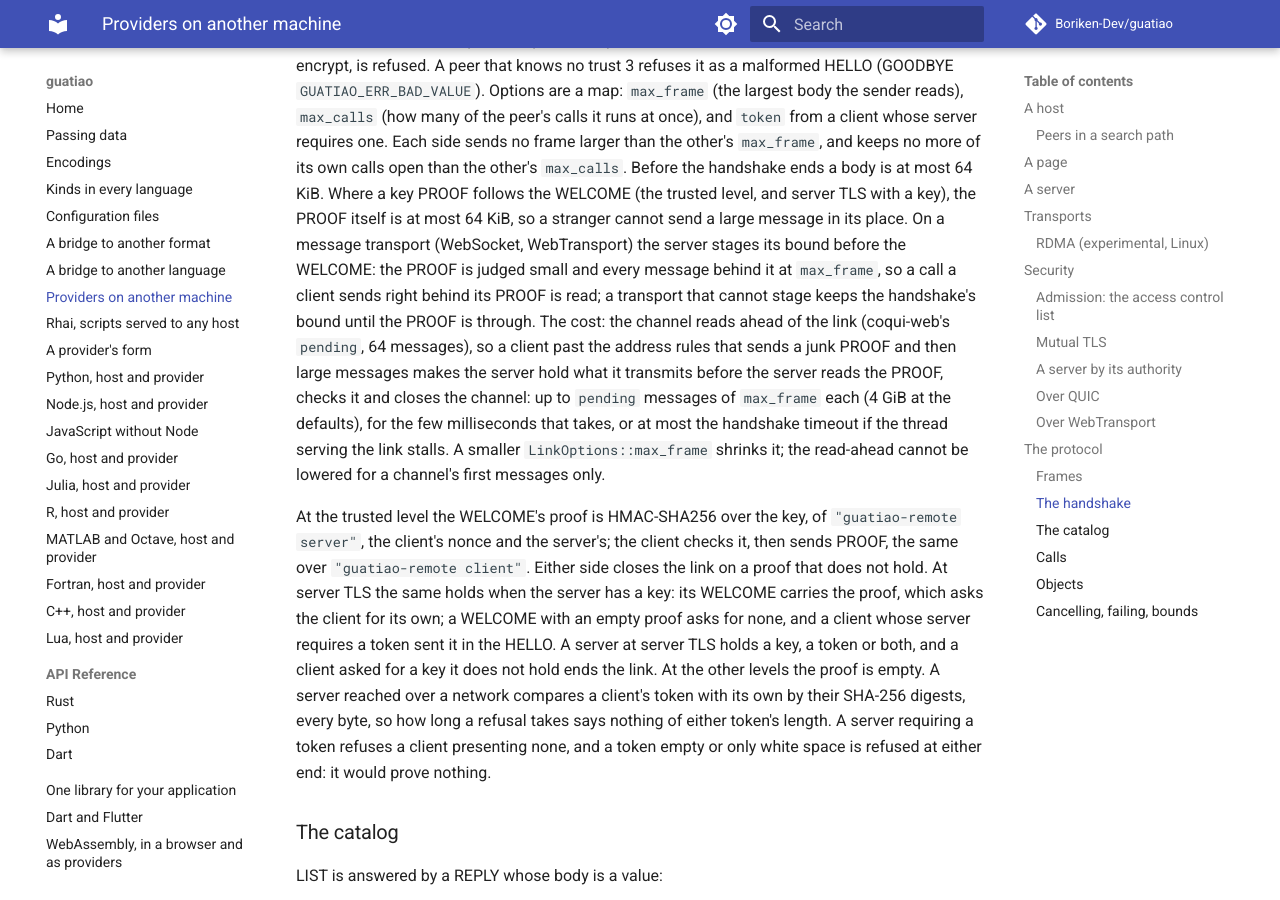
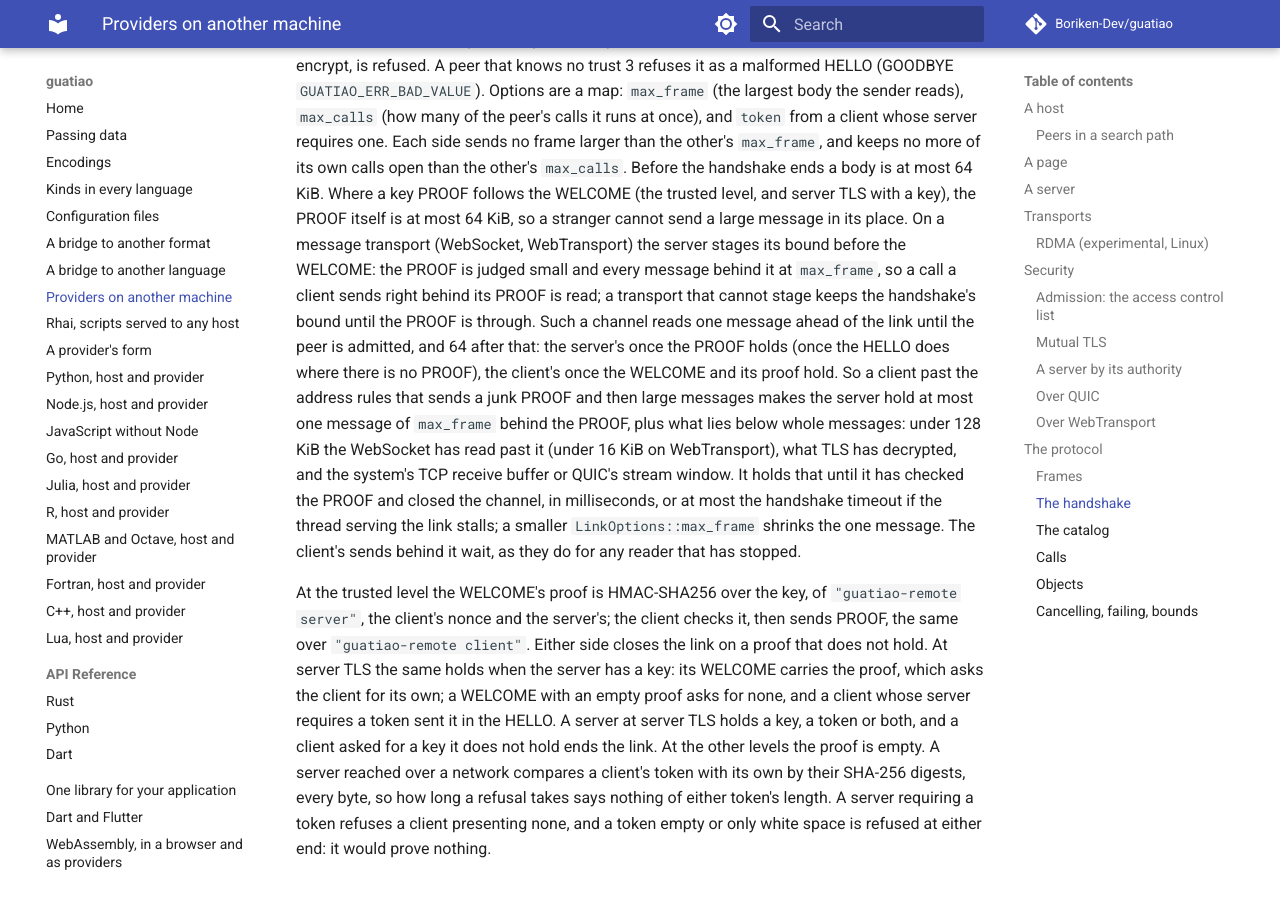
Before and after one commit to Boriken-Dev/guatiao, an MkDocs documentation site: the page built from docs/remote.md, in a window 1280 px wide and 900 px high, scrolled down 22593 px. Built offline with MkDocs 1.6.1 and Material for MkDocs 9.7.7, drawn with Linux system fonts in a browser that asks for light colours; comment, search, counter and statistics services are not loaded.

Commit message:
docs: say a peer not yet admitted has one message read ahead

```diff
--- a/docs/remote.md
+++ b/docs/remote.md
@@ -972,15 +972,19 @@ place. On a message transport (WebSocket, WebTransport) the server
 stages its bound before the WELCOME: the PROOF is judged small and every
 message behind it at `max_frame`, so a call a client sends right behind
 its PROOF is read; a transport that cannot stage keeps the handshake's
-bound until the PROOF is through. The cost: the channel reads ahead of
-the link (coqui-web's `pending`, 64 messages), so a client past the
+bound until the PROOF is through. Such a channel reads one message ahead
+of the link until the peer is admitted, and 64 after that: the server's
+once the PROOF holds (once the HELLO does where there is no PROOF), the
+client's once the WELCOME and its proof hold. So a client past the
 address rules that sends a junk PROOF and then large messages makes the
-server hold what it transmits before the server reads the PROOF, checks
-it and closes the channel: up to `pending` messages of `max_frame` each
-(4 GiB at the defaults), for the few milliseconds that takes, or at most
-the handshake timeout if the thread serving the link stalls. A smaller
-`LinkOptions::max_frame` shrinks it; the read-ahead cannot be lowered for
-a channel's first messages only.
+server hold at most one message of `max_frame` behind the PROOF, plus
+what lies below whole messages: under 128 KiB the WebSocket has read past
+it (under 16 KiB on WebTransport), what TLS has decrypted, and the
+system's TCP receive buffer or QUIC's stream window. It holds that until
+it has checked the PROOF and closed the channel, in milliseconds, or at
+most the handshake timeout if the thread serving the link stalls; a
+smaller `LinkOptions::max_frame` shrinks the one message. The client's
+sends behind it wait, as they do for any reader that has stopped.
 
 At the trusted level the WELCOME's proof is HMAC-SHA256 over the key, of
 `"guatiao-remote server"`, the client's nonce and the server's; the
```
Also changed, not shown: CHANGELOG.md (+7 -1 lines).
